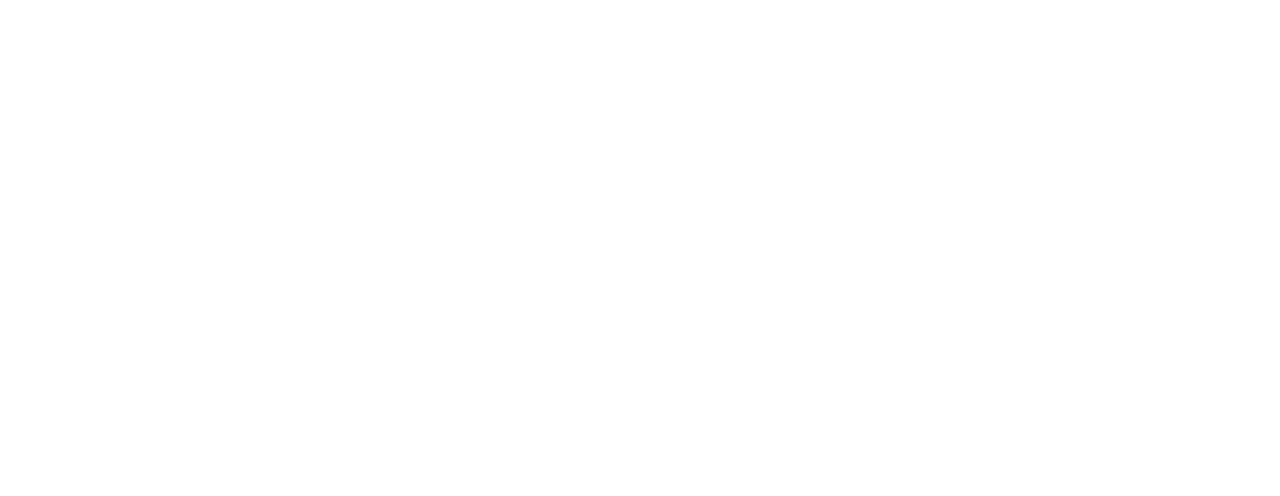
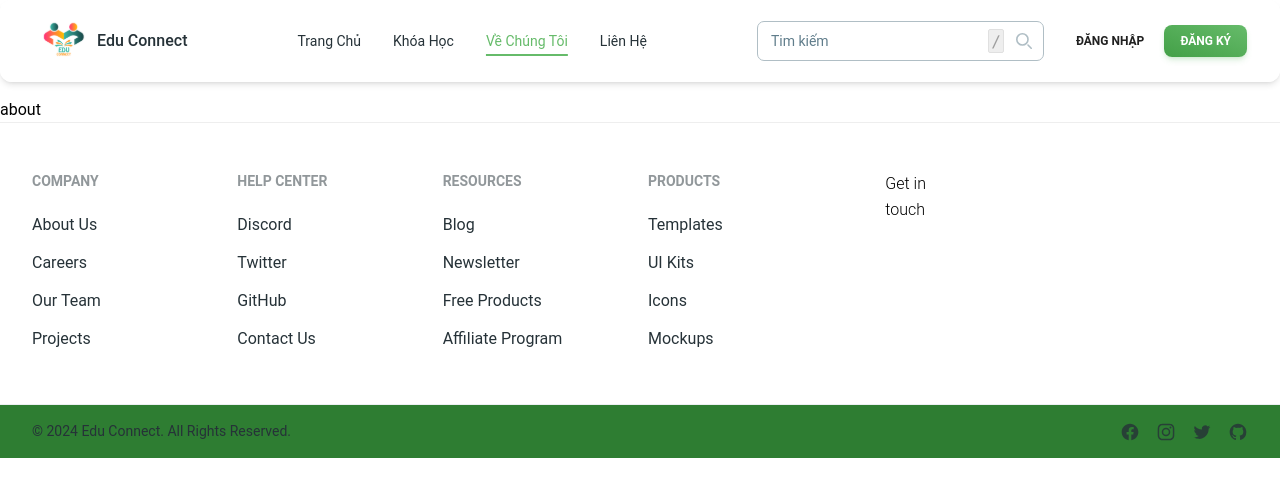
Before and after one commit to lethucthanhtu/exe-edu-connect-fe, a React (Vite) app: page /about in a window 1280 px wide. Shown: the top 496 px of the page. Built offline with nearby package versions, Linux system fonts and the light colour scheme; some icons are missing.

Commit message:
test search bar routing

```diff
--- a/index.html
+++ b/index.html
@@ -12,8 +12,8 @@
   <body>
     <div id="root"><!--app-html--></div>
     <!-- <script type="module" src="/src/entry-client.tsx"></script> -->
-    <script type="module" src="/src/entry-server.tsx"></script>
-    <!-- <script type="module" src="/src/main.tsx"></script> -->
+    <!-- <script type="module" src="/src/entry-server.tsx"></script> -->
+    <script type="module" src="/src/main.tsx"></script>
     <script
       src="https://cdn.jsdelivr.net/npm/react/umd/react.production.min.js"
       crossorigin
--- a/package.json
+++ b/package.json
@@ -4,7 +4,7 @@
     "version": "0.0.0",
     "type": "module",
     "scripts": {
-        "start": "npm run dev",
+        "start": "vite",
         "dev": "node server",
         "build": "npm run build:client && npm run build:server",
         "build:client": "vite build --ssrManifest --outDir dist/client",
@@ -39,7 +39,7 @@
         "postcss": "^8.4.38",
         "tailwindcss": "^3.4.3",
         "typescript": "^5.2.2",
-        "vite": "^5.2.0",
+        "vite": "^5.2.8",
         "vite-plugin-commonjs": "^0.10.1"
     }
 }
--- a/src/components/searchBar.tsx
+++ b/src/components/searchBar.tsx
@@ -34,7 +34,7 @@ export function SearchBar() {
 
     return (
         <>
-            <form
+            <Form
                 method='get'
                 action='/search'
                 className='relative flex max-w-[24rem]'
@@ -50,23 +50,6 @@ export function SearchBar() {
                     onPointerEnterCapture={undefined}
                     onPointerLeaveCapture={undefined}
                     crossOrigin={undefined}
-                    // containerProps={{
-                    //     className: 'min-w-0',
-                    // }}
-                    // icon={
-                    //     query && (
-                    //         <IconButton
-                    //             size='sm'
-                    //             variant='text'
-                    //             onClick={handleClear}
-                    //             className='!absolute right-8 inset-y-1 rounded'
-                    //         >
-                    //             <span className='material-symbols-outlined size-8'>
-                    //                 close
-                    //             </span>
-                    //         </IconButton>
-                    //     )
-                    // }
                 />
                 <div className='flex justify-between !absolute right-1 inset-y-1 '>
                     {query ? (
@@ -130,7 +113,7 @@ export function SearchBar() {
                         {/* {t('search')} */}
                     </IconButton>
                 </div>
-            </form>
+            </Form>
         </>
     );
 }
--- a/src/entry-server.tsx
+++ b/src/entry-server.tsx
@@ -1,5 +1,5 @@
-import React from 'react'
-import ReactDOMServer from 'react-dom/server'
+import React from 'react';
+import ReactDOMServer from 'react-dom/server';
 import { ThemeProvider } from '@material-tailwind/react';
 
 import App from './App';
@@ -14,5 +14,5 @@ export function render() {
             </ThemeProvider>
         </React.StrictMode>
     );
-  return { html }
+    return { html };
 }
```
Also changed, not shown: 1 other file (tests, documents, lock files or other folders). Lines whose indentation alone changed are shown as unchanged.
